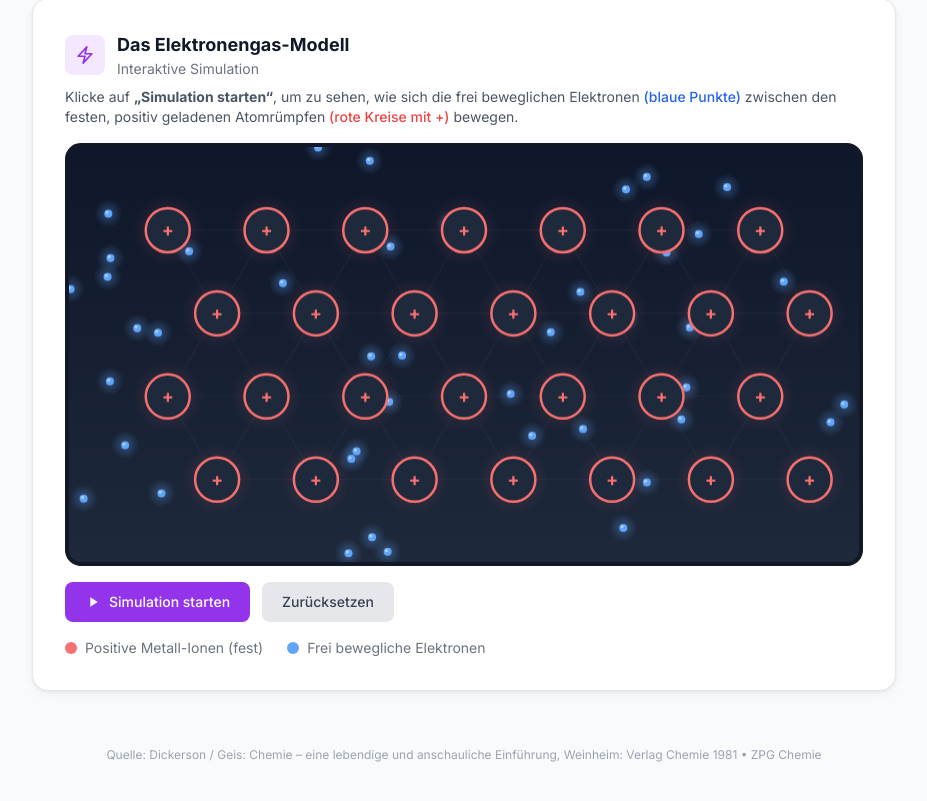
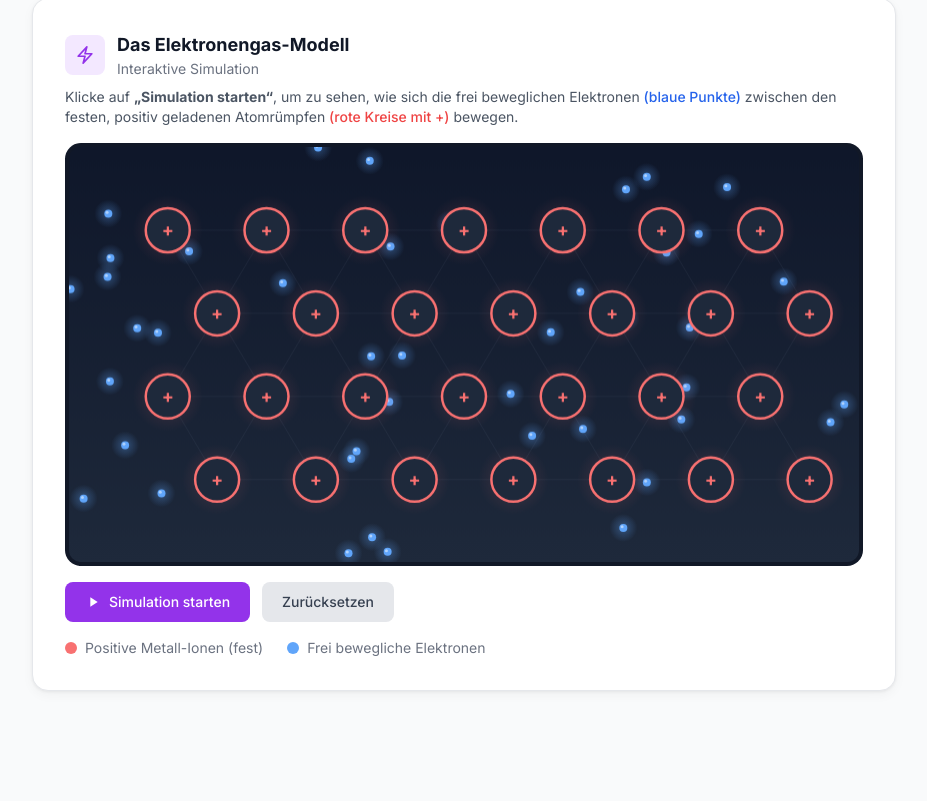
Before and after one commit to Pbademeister/Metallbindung-app, a plain HTML site: page index.html in a window 1280 px wide. Shown: the part 4415-5216 px from the top of the page, without its empty margins (176-1103 px from the left). After the commit the page ends 5162 px from the top, so only its background shows below. Drawn offline with nearby package versions, Linux system fonts and the light colour scheme.

Commit message:
Add files via upload

```diff
--- a/index.html
+++ b/index.html
@@ -418,10 +418,6 @@
             </div>
         </div>
 
-        <!-- Footer -->
-        <footer class="text-center text-xs text-gray-400 py-8">
-            Quelle: Dickerson / Geis: Chemie &ndash; eine lebendige und anschauliche Einf&uuml;hrung, Weinheim: Verlag Chemie 1981 &bull; ZPG Chemie
-        </footer>
     </main>
 
     <script>
```
